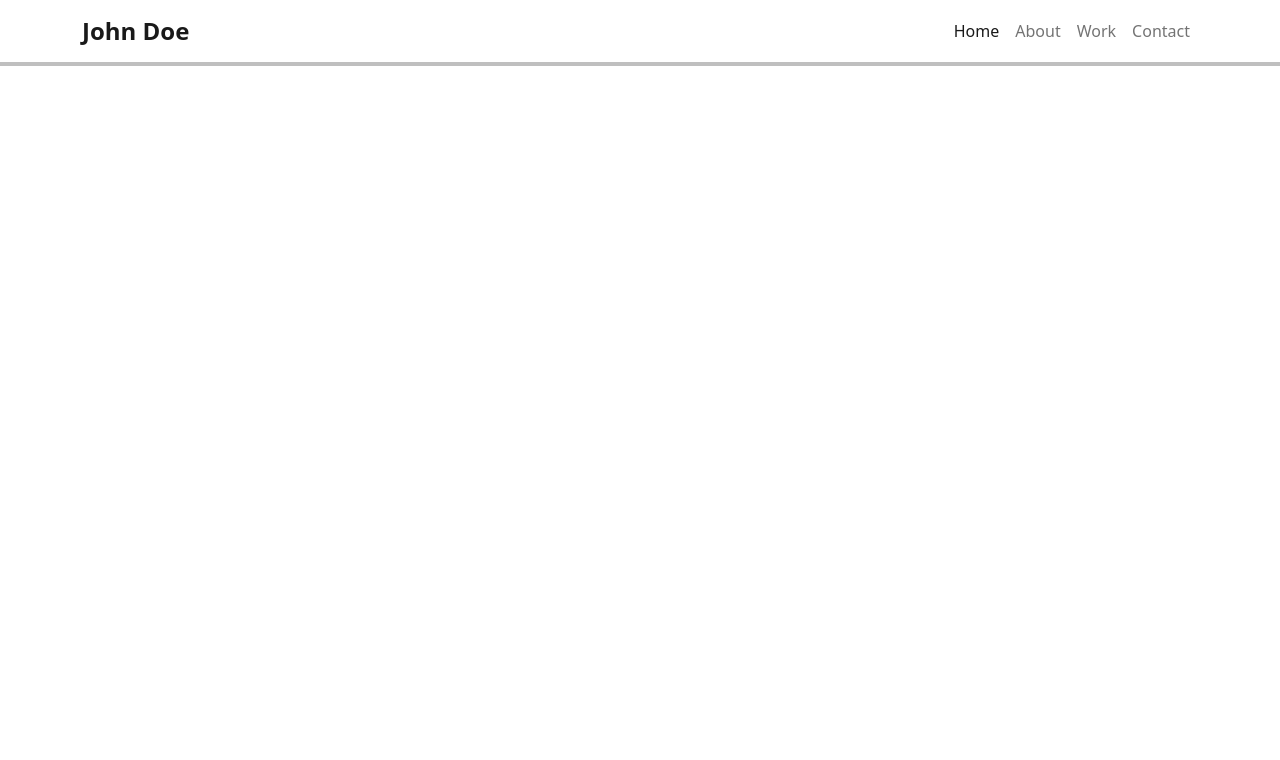
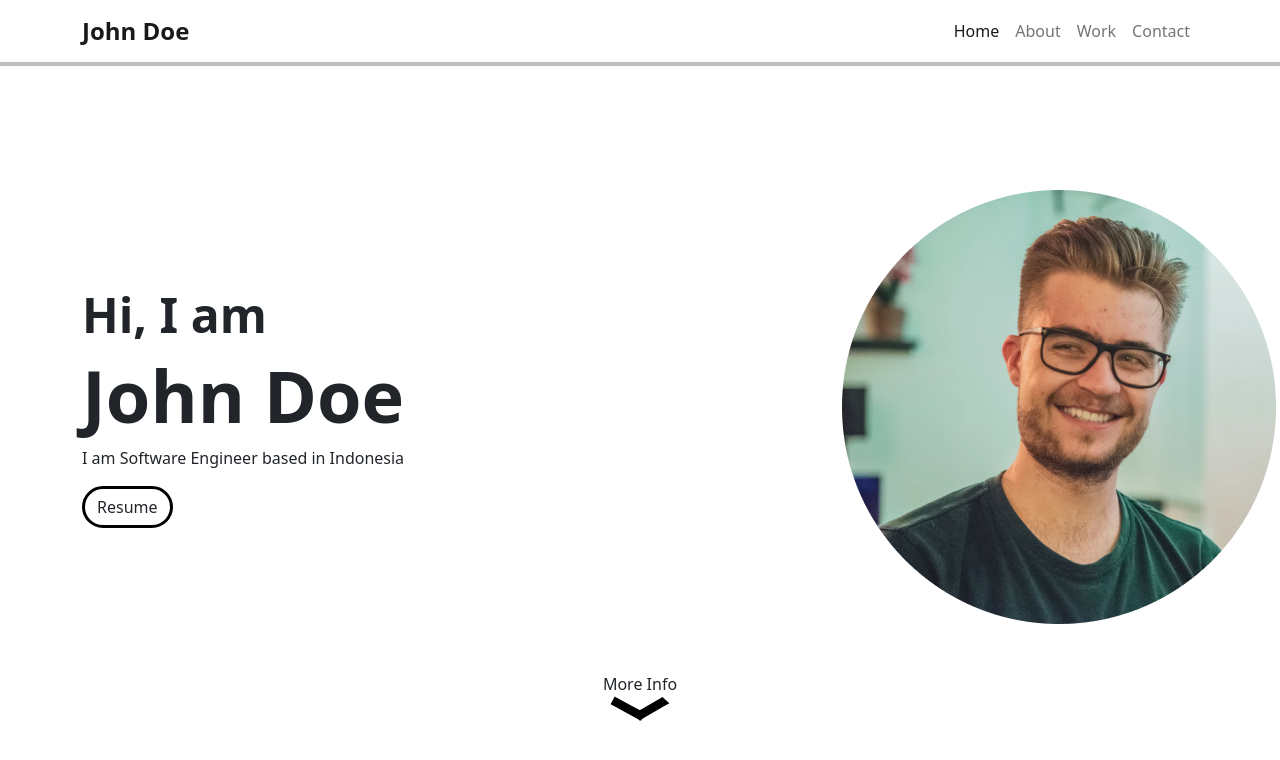
Before and after one commit to SanjayaPutra23/portfolio, a plain HTML site: page index.html in a window 1280 px wide. Drawn offline with nearby package versions, Linux system fonts and the light colour scheme.

Commit message:
add home

```diff
--- a/index.html
+++ b/index.html
@@ -12,9 +12,8 @@
     <nav class="navbar navbar-expand-lg">
         <div class="container">
             <a class="navbar-brand fs-4 fw-bold" href="#">John Doe</a>
-            <button class="navbar-toggler" type="button" data-bs-toggle="collapse" data-bs-target="#navbarNav"
-                aria-controls="navbarNav" aria-expanded="false" aria-label="Toggle navigation">
-                <span class="navbar-toggler-icon"></span>
+            <button class="navbar-toggler" type="button" data-bs-toggle="collapse" data-bs-target="#navbarNav"aria-controls="navbarNav" aria-expanded="false"aria-label="Toggle navigation">
+            <span class="navbar-toggler-icon"></span>
             </button>
             <div class="collapse navbar-collapse" id="navbarNav">
                 <ul class="navbar-nav ms-auto">
@@ -34,7 +33,23 @@
             </div>
         </div>
     </nav>
-
+    <section id="home" class="home container">
+        <div class="row d-flex align-items-center">
+            <div class="col-8">
+                <h3 class="fw-semibold">Hi, I am</h3>
+                <h1 class="fw-bold">John Doe</h1>
+                <p>I am Software Engineer based in Indonesia</p>
+                <a class="btn button" href="images/potrait.png" download>Resume</a>
+            </div>
+            <div class="col-4">
+                <img src="images/potrait.png" alt="Potrait">
+            </div>
+        </div>
+        <div class="arrow w-100 d-flex align-items-center flex-column mt-5">
+            <a class="text-decoration-none text-dark" href="#about">More Info</a>
+            <img id="arrow" src="images/arrow.svg" alt="arrow icon">
+        </div>
+    </section>
     <script src="https://cdn.jsdelivr.net/npm/@popperjs/core@2.11.6/dist/umd/popper.min.js" integrity="sha384-oBqDVmMz9ATKxIep9tiCxS/Z9fNfEXiDAYTujMAeBAsjFuCZSmKbSSUnQlmh/jp3" crossorigin="anonymous"></script>
     <script src="https://cdn.jsdelivr.net/npm/bootstrap@5.2.1/dist/js/bootstrap.min.js" integrity="sha384-7VPbUDkoPSGFnVtYi0QogXtr74QeVeeIs99Qfg5YCF+TidwNdjvaKZX19NZ/e6oz" crossorigin="anonymous"></script>
     <script src="https://code.jquery.com/jquery-3.6.1.min.js" integrity="sha256-o88AwQnZB+VDvE9tvIXrMQaPlFFSUTR+nldQm1LuPXQ=" crossorigin="anonymous"></script>
--- a/style.css
+++ b/style.css
@@ -1,4 +1,49 @@
+section {
+    padding-top: 128px;
+}
+
+.btn.button {
+    border: 3px solid black;
+    border-radius: 24px;
+}
+
+.btn.button:hover {
+    border: 3px solid black;
+    background-color: black;
+    color: white;
+}
+
 .navbar {
     background-color: white;
     box-shadow: 0 0 0 4px rgba(0, 0, 0, 0.25);
 }
+
+.home h1 {
+    font-size: 72px;
+}
+
+.home h3 {
+    font-size: 48px;
+}
+
+.home .arrow img {
+    width: 60px;
+}
+
+#arrow {
+    animation: 1s upDown infinite;
+}
+
+@keyframes upDown {
+    0% {
+        transform: translateY(0);
+    }
+
+    50% {
+        transform: translateY(10px);
+    }
+
+    100% {
+        transform: translateY(0);
+    }
+}
```
